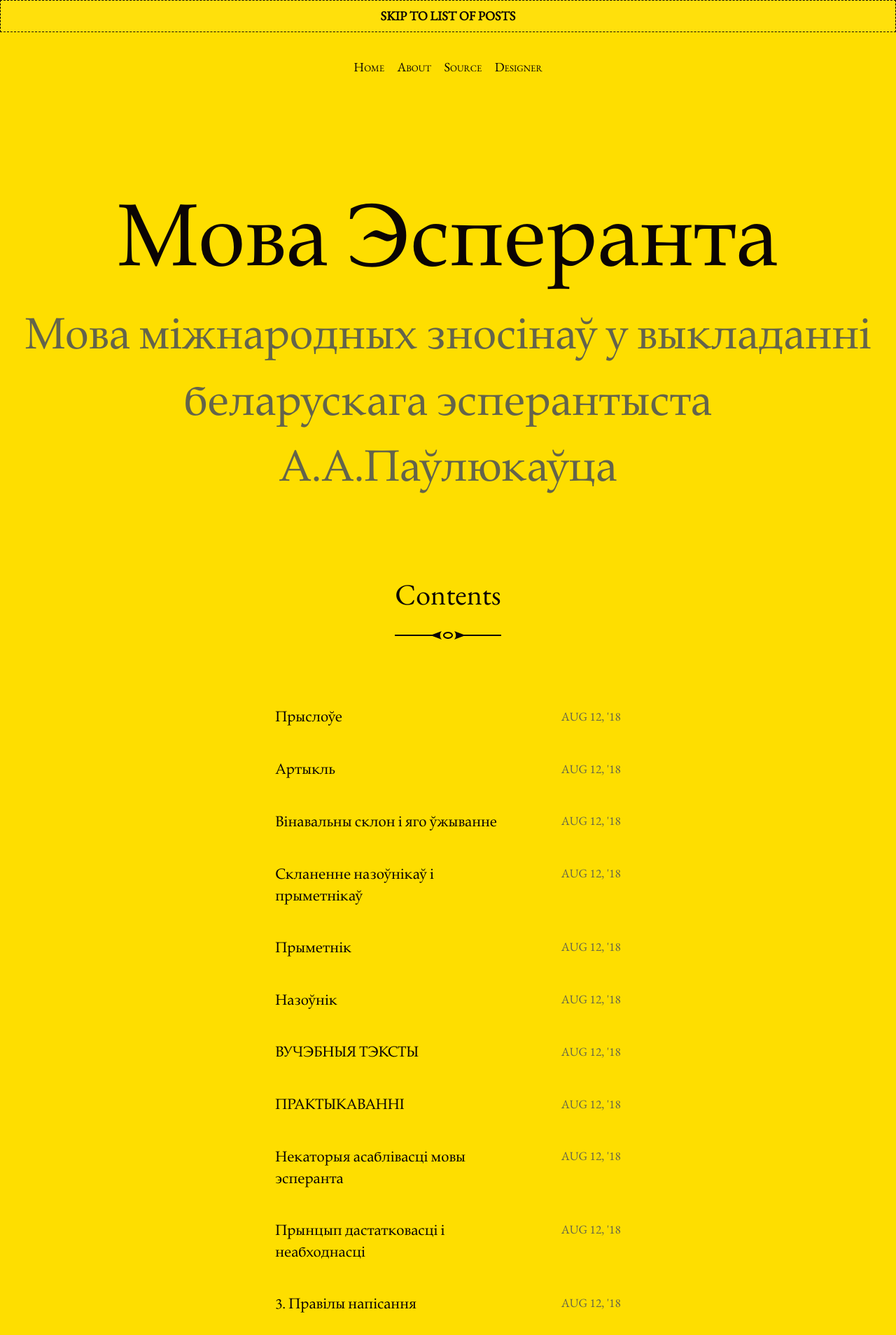
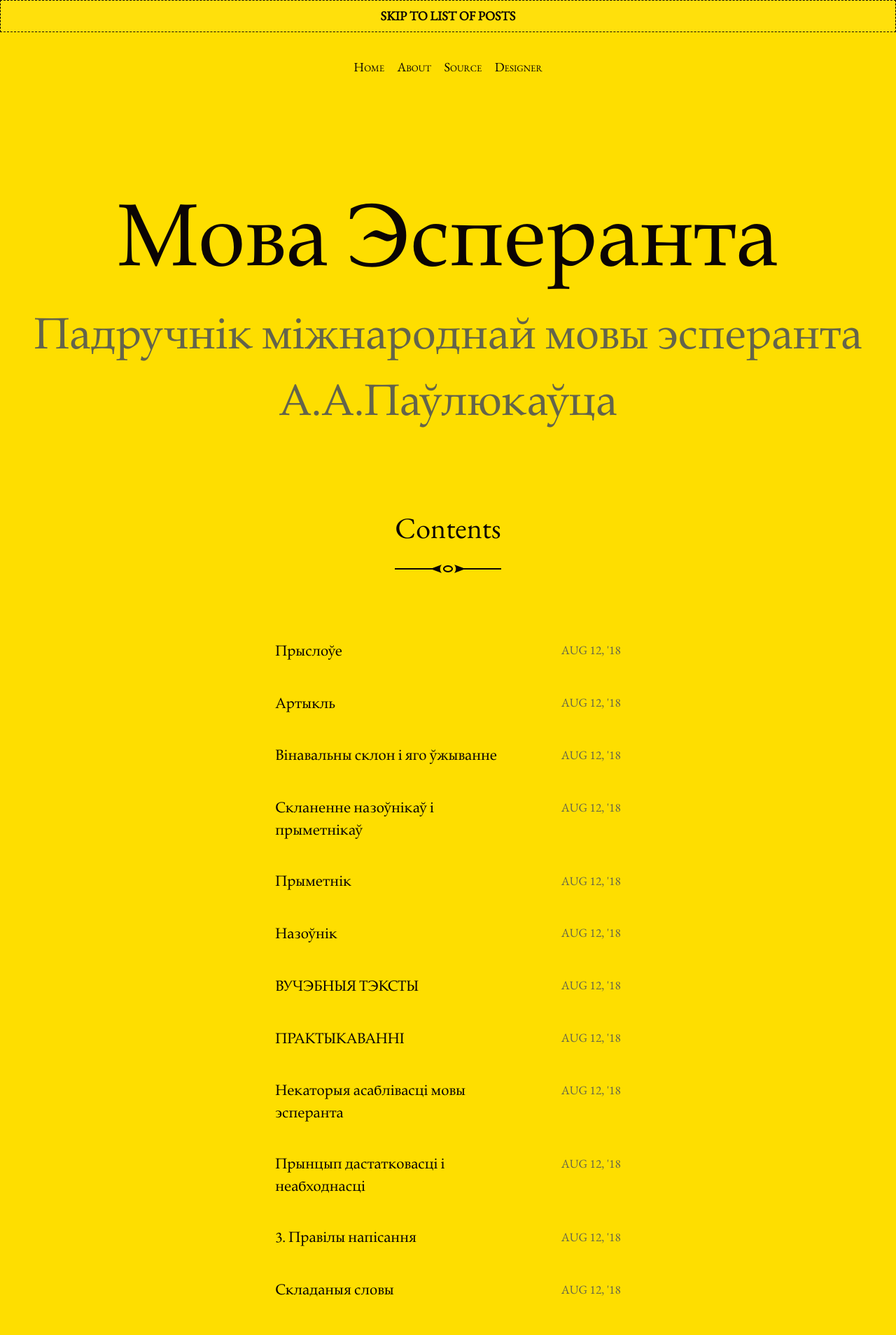
Before and after one commit to skaivolas/mir, a Jekyll site: the page built from index.html, in a window 1280 px wide. Shown: the top 1908 px of the page at 70% size. Built offline with Jekyll 4.4.1, drawn with Linux system fonts in a browser that asks for light colours; the list of posts is cut into pages by our own code.

Commit message:
clean files

```diff
--- a/_config.yml
+++ b/_config.yml
@@ -16,9 +16,9 @@
 title: Мова Эсперанта
 email: beloarscience@fias.fr
 description: >- # this means to ignore newlines until "baseurl:"
-  Мова міжнародных зносінаў у выкладанні беларускага эсперантыста А.А.Паўлюкаўца
+  Падручнік міжнароднай мовы эсперанта А.А.Паўлюкаўца
 baseurl: "" # the subpath of your site, e.g. /blog
-url: "https://esperanto.bel.oar.science" # the base hostname & protocol for your site, e.g. http://example.com
+url: "https://esperanto.dyskurs.be" # the base hostname & protocol for your site, e.g. http://example.com
 icon: /assets/images/icon-512.png
 twitter_username:
 github_username:
```
